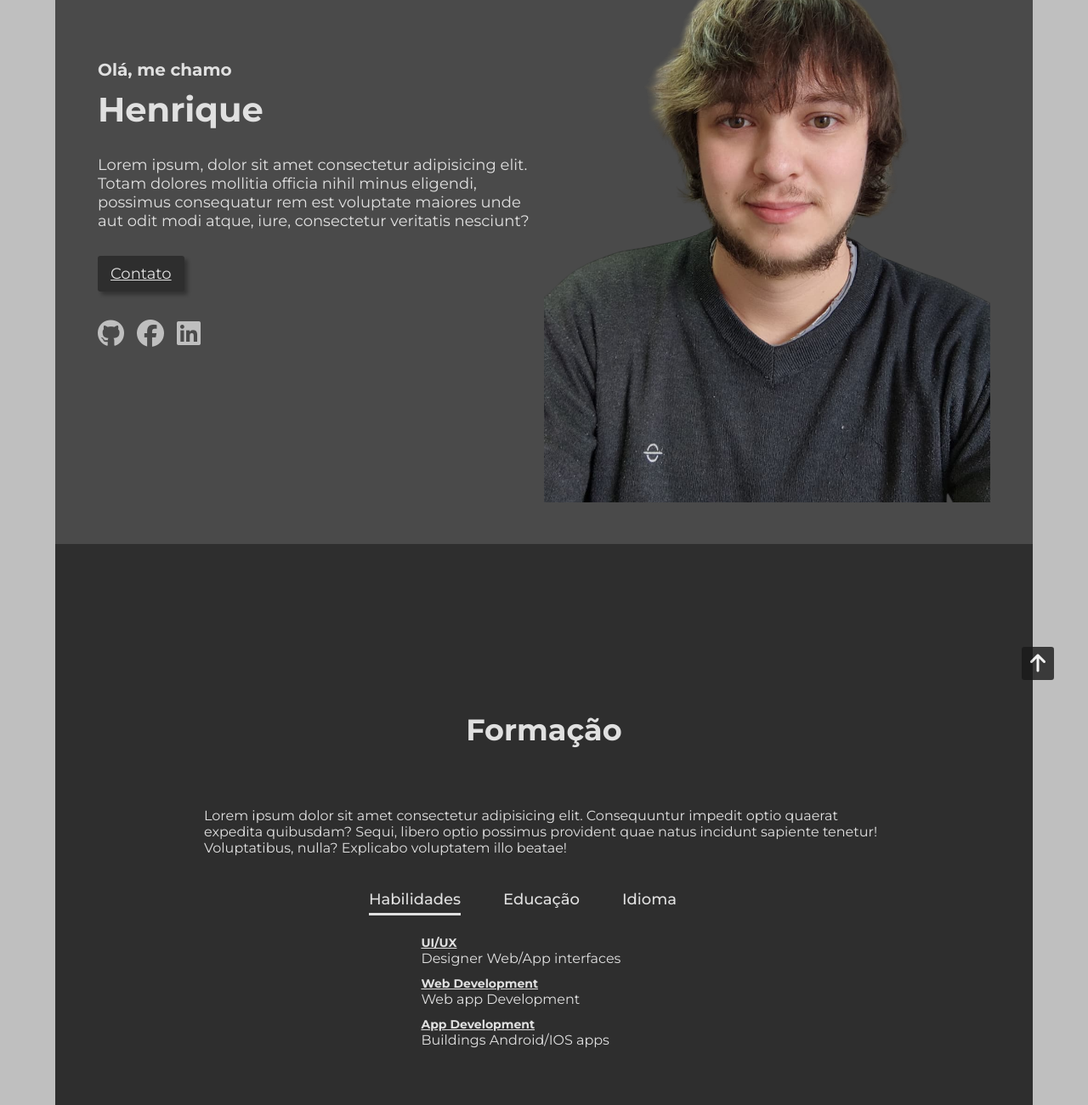
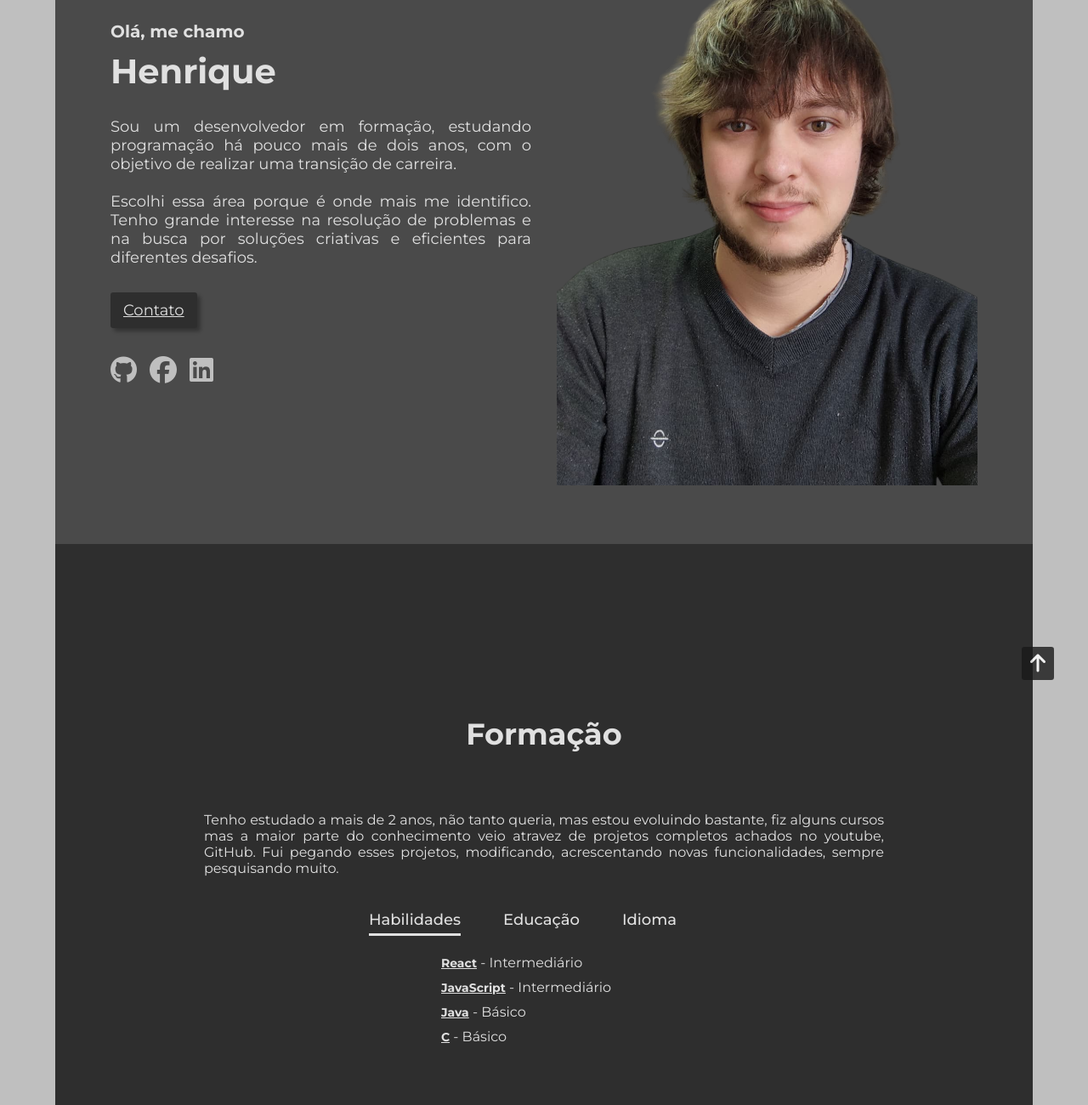
Before and after one commit to Jeidencw/portfolio-faculdade, a plain HTML site: page index.html in a window 1280 px wide. Shown: the part 160-1460 px from the top of the page at 85% size. Drawn offline with Linux system fonts and the light colour scheme.

Commit message:
trabalho final

```diff
--- a/css/about.css
+++ b/css/about.css
@@ -18,6 +18,11 @@
     justify-content: center;
 }
 
+.about__text,
+.about__photo{
+    padding: 15px;
+}
+
 .about__photo img{
     width: 100%;
 }
@@ -33,6 +38,7 @@
 
 .about__description{
     font-size: 18px;
+    text-align: justify;
 }
 
 .about__icons{
--- a/css/education.css
+++ b/css/education.css
@@ -1,5 +1,6 @@
 .education__text{
     max-width: 800px;
+    text-align: justify;
 }
 
 .tab__titles{
--- a/index.html
+++ b/index.html
@@ -35,7 +35,8 @@
                 <h1 class="about__title">Henrique</h1>
 
                 <p class="about__description">
-                    Lorem ipsum, dolor sit amet consectetur adipisicing elit. Totam dolores mollitia officia nihil minus eligendi, possimus consequatur rem est voluptate maiores unde aut odit modi atque, iure, consectetur veritatis nesciunt?
+                    Sou um desenvolvedor em formação, estudando programação há pouco mais de dois anos, com o objetivo de realizar uma transição de carreira. <br><br>
+                    Escolhi essa área porque é onde mais me identifico. Tenho grande interesse na resolução de problemas e na busca por soluções criativas e eficientes para diferentes desafios.
                 </p>
 
                 <a href="#contact" class="btn">Contato</a>
@@ -60,7 +61,11 @@
 
         <section class="container" id="education">
             <h2 class="title">Formação</h2>
-            <p class="education__text">Lorem ipsum dolor sit amet consectetur adipisicing elit. Consequuntur impedit optio quaerat expedita quibusdam? Sequi, libero optio possimus provident quae natus incidunt sapiente tenetur! Voluptatibus, nulla? Explicabo voluptatem illo beatae!</p>
+            <p class="education__text">
+                Tenho estudado a mais de 2 anos, não tanto queria, mas estou evoluindo bastante, fiz alguns cursos mas
+                a maior parte do conhecimento veio atravez de projetos completos achados no youtube, GitHub. Fui pegando
+                esses projetos, modificando, acrescentando novas funcionalidades, sempre pesquisando muito.
+            </p>
 
             <div class="tab__titles">
                 <p class="tab__links active__link" onclick="opentab('skills')">Habilidades</p>
@@ -71,23 +76,24 @@
             <div class="tab__contents__container">
                 <div class="tab__contents active__tab" id="skills">
                     <ul>
-                        <li><span>UI/UX</span><br>Designer Web/App interfaces</li>
-                        <li><span>Web Development</span><br>Web app Development</li>
-                        <li><span>App Development</span><br>Buildings Android/IOS apps</li>
+                        <li><span>React</span> - Intermediário</li>
+                        <li><span>JavaScript</span> - Intermediário</li>
+                        <li><span>Java</span> - Básico</li>
+                        <li><span>C</span> - Básico</li>
                     </ul>
                 </div>
                 <div class="tab__contents" id="educations">
                     <ul>
-                        <li><span>2021 - Current</span><br>UI/UX Design Training at ET Instute</li>
-                        <li><span>2019 - 2021</span><br>Team lead at StartApp LLc</li>
-                        <li><span>2016 - 2017</span><br>Internship at ekart eCommerce</li>
+                        <li><span>2023</span><br>Alura - HTML, CSS e JavaScript</li>
+                        <li><span>2023</span><br>CJRM - JavaScript</li>
+                        <li><span>2024</span><br>Udemy - React</li>
+                        <li><span>2024</span><br>Udemy - Java</li>
                     </ul>
                 </div>
                 <div class="tab__contents" id="language">
                     <ul>
-                        <li><span>2016</span><br>UI/UX Design Training at ET Instutes</li>
-                        <li><span>2016</span><br>MBA from MIT Bangalore</li>
-                        <li><span>2014</span><br>BBA from ISM Bangalore</li>
+                        <li><span>Inglês</span><br>Intermediário</li>
+                        <li><span>2018-2020</span><br>Influx</li>
                     </ul>
                 </div>
             </div>
```
